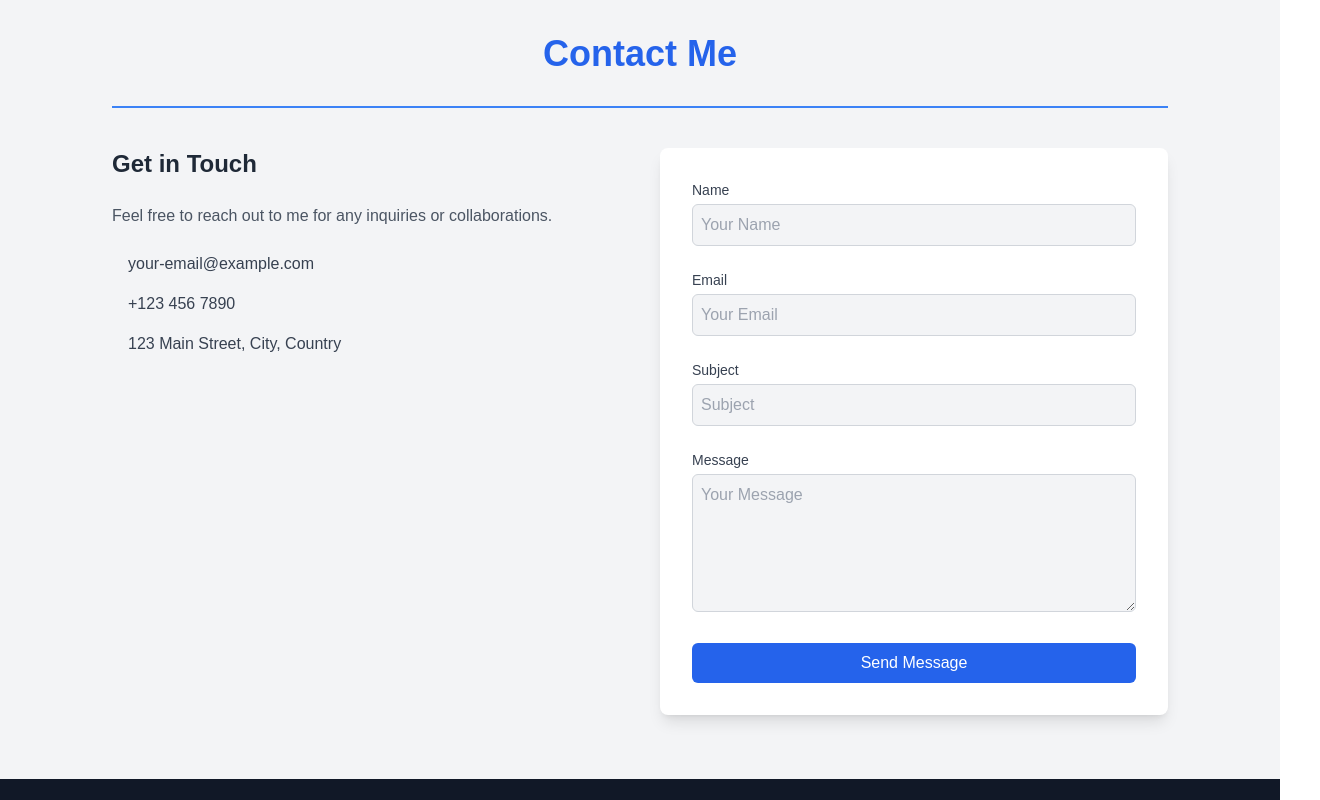
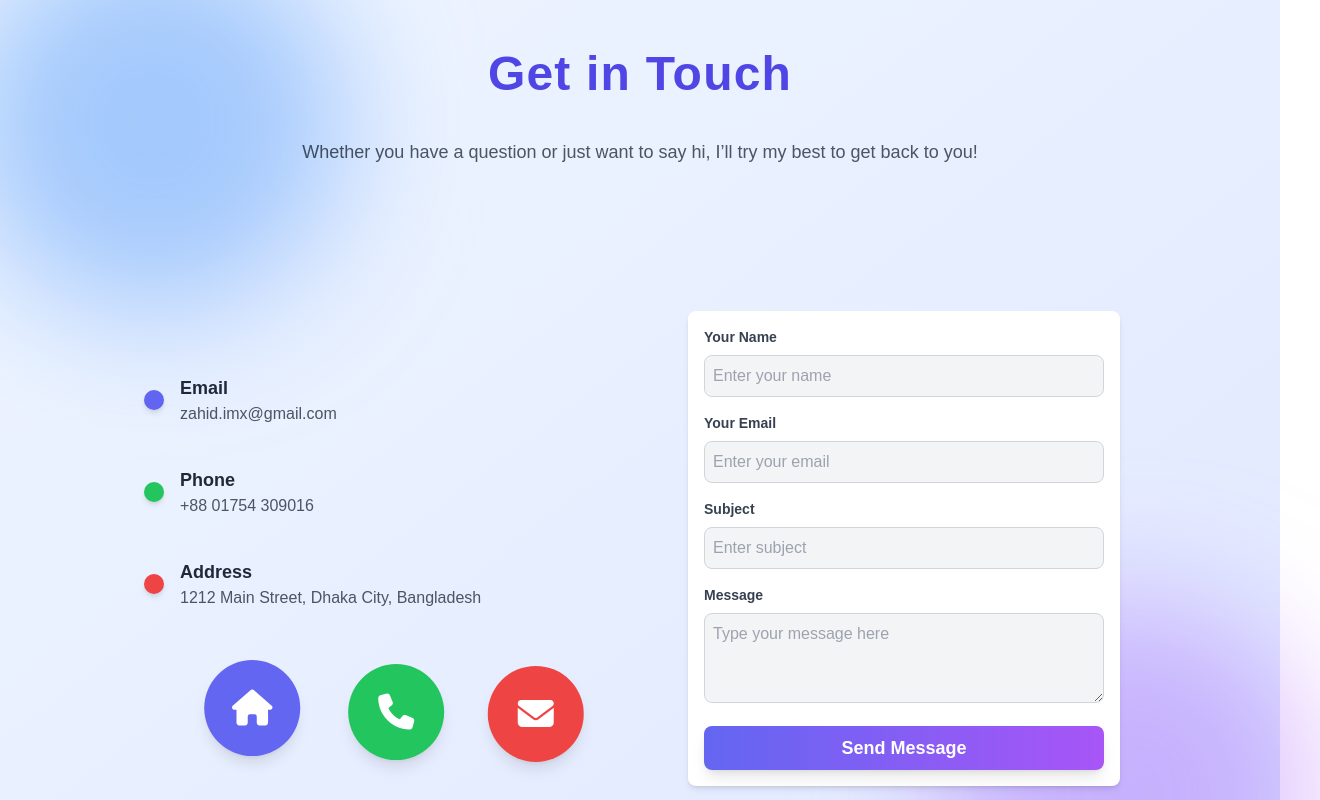
Before and after one commit to ZahidX/portfolio, a Next.js app in the folder portfolio/: page / in a window 1280 px wide. Shown: the part 6380-7180 px from the top of the page, 1320 px wide, since content can reach past the window. Built offline with nearby package versions, Linux system fonts and the light colour scheme.

Commit message:
contact page done

```diff
--- /dev/null
+++ b/portfolio/app/components/Address.js
@@ -0,0 +1,67 @@
+"use client";
+import React from "react";
+
+export default function Address() {
+  return (
+    <div className="flex justify-start items-center py-16 px-8">
+      <div className="grid grid-cols-1 md:grid-cols-3 gap-10">
+        {/* Home Icon */}
+        <div className="flex flex-col items-start">
+          <div className="icon-container home-icon w-24 h-24 bg-indigo-500 text-white flex justify-center items-center rounded-full shadow-lg">
+            <i className="fas fa-home text-4xl"></i>
+          </div>
+        </div>
+
+        {/* Phone Icon */}
+        <div className="flex flex-col items-start">
+          <div className="icon-container phone-icon w-24 h-24 bg-green-500 text-white flex justify-center items-center rounded-full shadow-lg">
+            <i className="fas fa-phone text-4xl"></i>
+          </div>
+        </div>
+
+        {/* Email Icon */}
+        <div className="flex flex-col items-start">
+          <div className="icon-container email-icon w-24 h-24 bg-red-500 text-white flex justify-center items-center rounded-full shadow-lg">
+            <i className="fas fa-envelope text-4xl"></i>
+          </div>
+        </div>
+      </div>
+
+      {/* Animations */}
+      <style jsx>{`
+        .icon-container {
+          animation: floatExpanded 5s ease-in-out infinite;
+        }
+
+        @keyframes floatExpanded {
+          0% {
+            transform: translate(0, 0);
+          }
+          25% {
+            transform: translate(40px, -40px);
+          }
+          50% {
+            transform: translate(0, -60px);
+          }
+          75% {
+            transform: translate(-40px, -40px);
+          }
+          100% {
+            transform: translate(0, 0);
+          }
+        }
+
+        /* Specific adjustments for staggered animations */
+        .home-icon {
+          animation-delay: 0.2s;
+        }
+        .phone-icon {
+          animation-delay: 0.4s;
+        }
+        .email-icon {
+          animation-delay: 0.6s;
+        }
+      `}</style>
+    </div>
+  );
+}
--- a/portfolio/app/page.js
+++ b/portfolio/app/page.js
@@ -8,6 +8,8 @@ import Hobby from "./pages/Hobby";
 import Contact from "./pages/Contact";
 import Footer from "./pages/Footer";
 import Home from "./pages/Home"; // Corrected import path
+import "@fortawesome/fontawesome-free/css/all.min.css";
+
 
 export default function Page() {
   return (
--- a/portfolio/app/pages/Contact.js
+++ b/portfolio/app/pages/Contact.js
@@ -1,109 +1,145 @@
+"use client";
+
 import React from "react";
+import Address from "../components/Address";
 
 export default function Contact() {
   return (
-    <div className="bg-gray-100 dark:bg-gray-900 py-16 px-8 md:px-28" id="contact">
-      <h1 className="text-4xl font-bold text-center text-blue-600 dark:text-blue-400 mb-8">
-        Contact Me
+    <div
+      className="bg-gradient-to-br from-blue-50 to-indigo-100 dark:from-gray-900 dark:to-gray-800 py-20 px-8 md:px-36 relative"
+      id="contact"
+    >
+      {/* Decorative Background Circles */}
+      <div className="absolute -top-10 -left-10 w-96 h-96 bg-blue-400 rounded-full mix-blend-multiply opacity-30 filter blur-3xl animate-pulse"></div>
+      <div className="absolute -bottom-10 -right-10 w-96 h-96 bg-purple-400 rounded-full mix-blend-multiply opacity-30 filter blur-3xl animate-pulse"></div>
+
+      {/* Heading */}
+      <h1 className="text-5xl font-extrabold text-center text-indigo-600 dark:text-indigo-400 mb-10 tracking-wide">
+        Get in Touch
       </h1>
-      <div className="w-full h-[2px] bg-blue-500 dark:bg-blue-400 mx-auto mb-10"></div>
-      <div className="grid grid-cols-1 md:grid-cols-2 gap-10">
-        {/* Contact Info */}
-        <div className="space-y-6">
-          <h2 className="text-2xl font-semibold text-gray-800 dark:text-gray-200">
-            Get in Touch
-          </h2>
+      <p className="text-center text-lg text-gray-600 dark:text-gray-300 mb-16">
+        Whether you have a question or just want to say hi, I’ll try my best to get back to you!
+      </p>
+
+      <div className="grid grid-cols-1 lg:grid-cols-2 gap-16">
+        {/* Left Section: Address and Calling Section */}
+        <div className="space-y-8 pt-36">
+          {/* Address Icons */}
+          <div className="space-y-10">
+            <div className="flex items-center">
+              <span className="w-5 h-5 flex justify-center items-center bg-indigo-500 text-white rounded-full shadow-md">
+
+              </span>
+              <div className="ml-4">
+                <h3 className="text-lg font-semibold text-gray-800 dark:text-gray-200">
+                  Email
+                </h3>
+                <p className="text-gray-600 dark:text-gray-400">zahid.imx@gmail.com</p>
+              </div>
+            </div>
+
+            <div className="flex items-center">
+              <span className="w-5 h-5 flex justify-center items-center bg-green-500 text-white rounded-full shadow-md">
+
+              </span>
+              <div className="ml-4">
+                <h3 className="text-lg font-semibold text-gray-800 dark:text-gray-200">
+                  Phone
+                </h3>
+                <p className="text-gray-600 dark:text-gray-400">+88 01754 309016</p>
+              </div>
+            </div>
+
+            <div className="flex items-center">
+              <span className="w-5 h-5 flex justify-center items-center bg-red-500 text-white rounded-full shadow-md">
+
+              </span>
+              <div className="ml-4">
+                <h3 className="text-lg font-semibold text-gray-800 dark:text-gray-200">
+                  Address
+                </h3>
                 <p className="text-gray-600 dark:text-gray-400">
-            Feel free to reach out to me for any inquiries or collaborations.
+                  1212 Main Street, Dhaka City, Bangladesh
                 </p>
-          <div className="space-y-4">
-            <div className="flex items-center">
-              <span className="text-blue-500 dark:text-blue-400 text-xl mr-4">
-                <i className="fas fa-envelope"></i>
-              </span>
-              <p className="text-gray-700 dark:text-gray-300">your-email@example.com</p>
-            </div>
-            <div className="flex items-center">
-              <span className="text-blue-500 dark:text-blue-400 text-xl mr-4">
-                <i className="fas fa-phone"></i>
-              </span>
-              <p className="text-gray-700 dark:text-gray-300">+123 456 7890</p>
-            </div>
-            <div className="flex items-center">
-              <span className="text-blue-500 dark:text-blue-400 text-xl mr-4">
-                <i className="fas fa-map-marker-alt"></i>
-              </span>
-              <p className="text-gray-700 dark:text-gray-300">123 Main Street, City, Country</p>
               </div>
             </div>
           </div>
 
-        {/* Contact Form */}
-        <form className="bg-white dark:bg-gray-800 p-8 rounded-lg shadow-lg space-y-6">
-          <div>
+          {/* Additional Component (Loaded Below Address Section) */}
+          <Address />
+        </div>
+
+        {/* Right Section: Contact Form */}
+        <div className="flex justify-center items-center py-6 px-4">
+  <form className="bg-white dark:bg-gray-800 p-4 rounded-lg shadow-md hover:shadow-lg transform transition-transform hover:scale-105 space-y-4 w-full max-w-md">
+    <div className="space-y-2">
       <label
         htmlFor="name"
-              className="block text-sm font-medium text-gray-700 dark:text-gray-300"
+        className="block text-sm font-semibold text-gray-700 dark:text-gray-300"
       >
-              Name
+        Your Name
       </label>
       <input
         type="text"
         id="name"
-              placeholder="Your Name"
-              className="w-full mt-1 p-2 border border-gray-300 dark:border-gray-600 rounded-md focus:ring-blue-500 focus:border-blue-500 dark:focus:ring-blue-400 dark:focus:border-blue-400 bg-gray-100 dark:bg-gray-700 text-gray-800 dark:text-gray-200"
+        placeholder="Enter your name"
+        className="w-full p-2 bg-gray-100 dark:bg-gray-700 rounded-lg border border-gray-300 dark:border-gray-600 focus:ring-2 focus:ring-indigo-400 transition"
       />
     </div>
-          <div>
+    <div className="space-y-2">
       <label
         htmlFor="email"
-              className="block text-sm font-medium text-gray-700 dark:text-gray-300"
+        className="block text-sm font-semibold text-gray-700 dark:text-gray-300"
       >
-              Email
+        Your Email
       </label>
       <input
         type="email"
         id="email"
-              placeholder="Your Email"
-              className="w-full mt-1 p-2 border border-gray-300 dark:border-gray-600 rounded-md focus:ring-blue-500 focus:border-blue-500 dark:focus:ring-blue-400 dark:focus:border-blue-400 bg-gray-100 dark:bg-gray-700 text-gray-800 dark:text-gray-200"
+        placeholder="Enter your email"
+        className="w-full p-2 bg-gray-100 dark:bg-gray-700 rounded-lg border border-gray-300 dark:border-gray-600 focus:ring-2 focus:ring-indigo-400 transition"
       />
     </div>
-          <div>
+    <div className="space-y-2">
       <label
         htmlFor="subject"
-              className="block text-sm font-medium text-gray-700 dark:text-gray-300"
+        className="block text-sm font-semibold text-gray-700 dark:text-gray-300"
       >
         Subject
       </label>
       <input
         type="text"
         id="subject"
-              placeholder="Subject"
-              className="w-full mt-1 p-2 border border-gray-300 dark:border-gray-600 rounded-md focus:ring-blue-500 focus:border-blue-500 dark:focus:ring-blue-400 dark:focus:border-blue-400 bg-gray-100 dark:bg-gray-700 text-gray-800 dark:text-gray-200"
+        placeholder="Enter subject"
+        className="w-full p-2 bg-gray-100 dark:bg-gray-700 rounded-lg border border-gray-300 dark:border-gray-600 focus:ring-2 focus:ring-indigo-400 transition"
       />
     </div>
-          <div>
+    <div className="space-y-2">
       <label
         htmlFor="message"
-              className="block text-sm font-medium text-gray-700 dark:text-gray-300"
+        className="block text-sm font-semibold text-gray-700 dark:text-gray-300"
       >
         Message
       </label>
       <textarea
         id="message"
-              rows="5"
-              placeholder="Your Message"
-              className="w-full mt-1 p-2 border border-gray-300 dark:border-gray-600 rounded-md focus:ring-blue-500 focus:border-blue-500 dark:focus:ring-blue-400 dark:focus:border-blue-400 bg-gray-100 dark:bg-gray-700 text-gray-800 dark:text-gray-200"
+        rows="3"
+        placeholder="Type your message here"
+        className="w-full p-2 bg-gray-100 dark:bg-gray-700 rounded-lg border border-gray-300 dark:border-gray-600 focus:ring-2 focus:ring-indigo-400 transition"
       ></textarea>
     </div>
     <button
       type="submit"
-            className="w-full bg-blue-600 dark:bg-blue-500 text-white py-2 px-4 rounded-md hover:bg-blue-700 dark:hover:bg-blue-600 transition"
+      className="w-full bg-gradient-to-r from-indigo-500 to-purple-500 text-white py-2 rounded-lg text-lg font-semibold hover:from-indigo-600 hover:to-purple-600 shadow-lg transition-transform transform hover:scale-105"
     >
       Send Message
     </button>
   </form>
 </div>
+
+
+
+      </div>
     </div>
   );
 }
--- a/portfolio/package.json
+++ b/portfolio/package.json
@@ -9,6 +9,7 @@
     "lint": "next lint"
   },
   "dependencies": {
+    "@fortawesome/fontawesome-free": "^6.7.2",
     "framer-motion": "^11.18.0",
     "next": "15.1.4",
     "react": "^18.0.0",
```
Also changed, not shown: 1 other file (tests, documents, lock files or other folders). Lines whose indentation alone changed are shown as unchanged.
